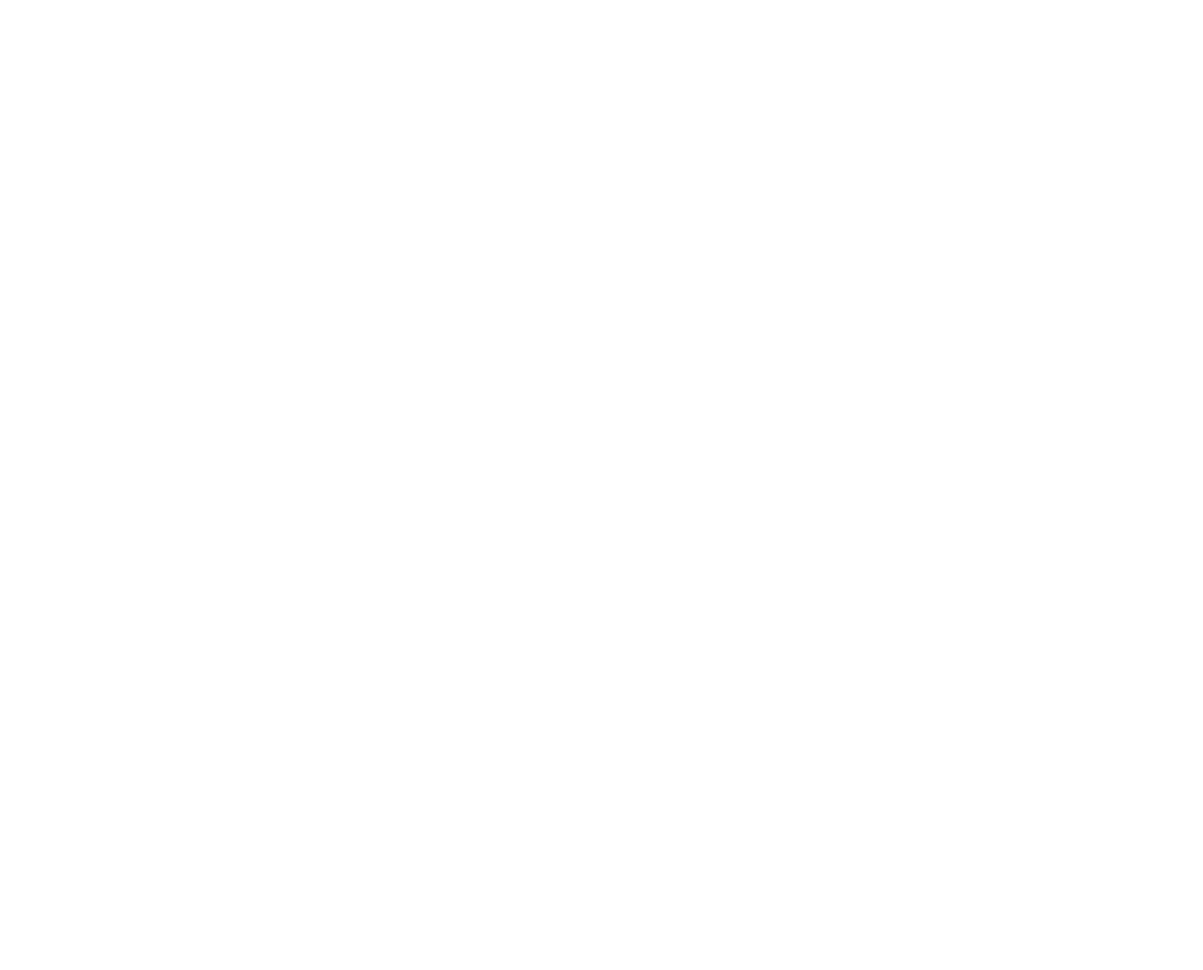
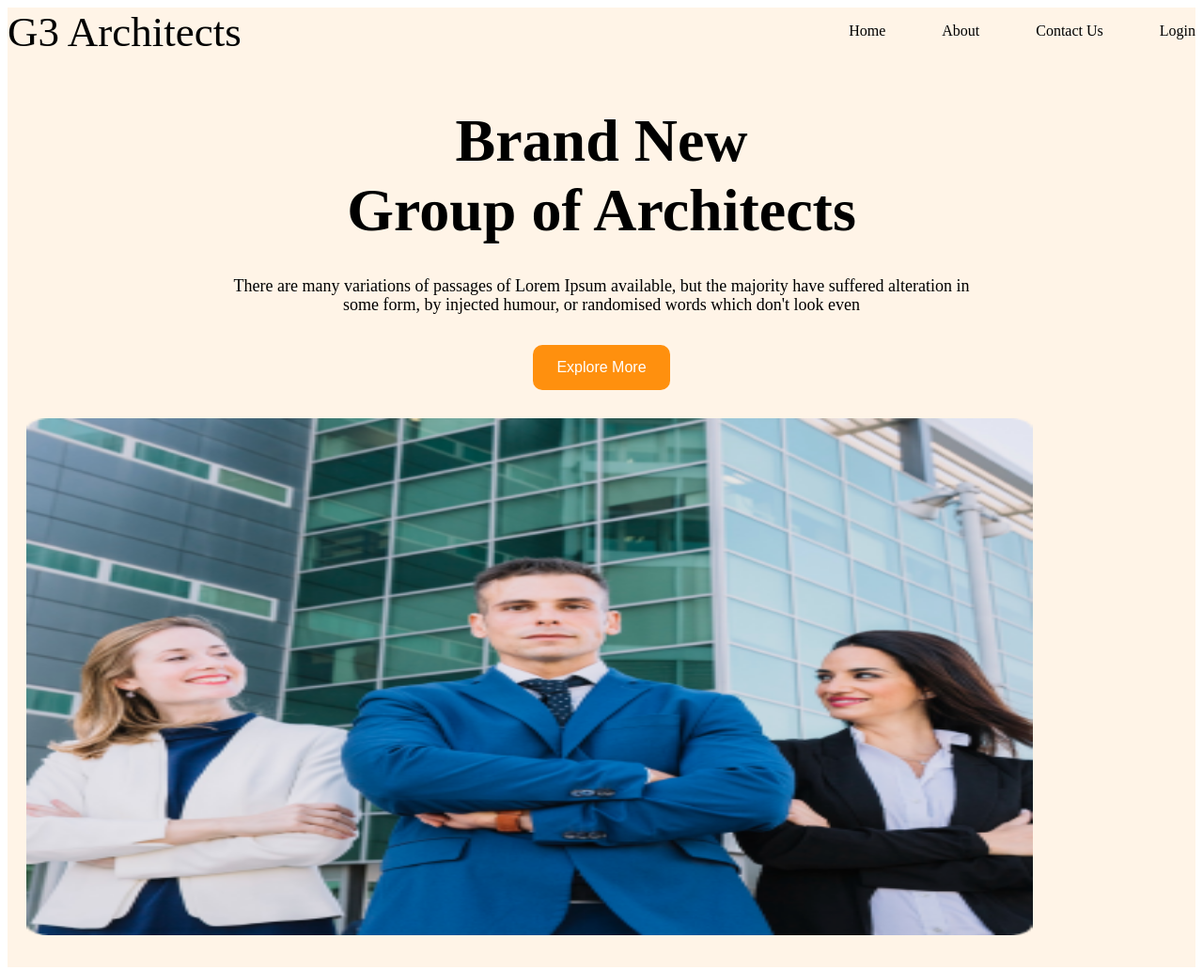
Before and after one commit to Morshed7/g3-assignment-2, a plain HTML site: page index.html in a window 1280 px wide. Shown: the whole page at 94% size. Before the commit the page ends 800 px from the top, so only its background shows below. Drawn offline with Linux system fonts and the light colour scheme.

Commit message:
added bane

```diff
--- a/index.html
+++ b/index.html
@@ -4,10 +4,37 @@
     <meta charset="UTF-8">
     <meta http-equiv="X-UA-Compatible" content="IE=edge">
     <meta name="viewport" content="width=device-width, initial-scale=1.0">
-    <title>Document</title>
+    <title>Assaignment2</title>
     <link rel="stylesheet" href="style.css">
 </head>
 <body>
+   <!----------Header Section------------->
+   <section class="background">
+    <div class="container">
+        <div class="header">
+            <div class="logo">G3 Architects</div>
+            <div class="nav">
+                <ul>
+                    <li>Home</li>
+                    <li>About</li>
+                    <li>Contact Us</li>
+                    <li>Login</li>
+                </ul>
+
+            </div>
+        </div>
+    </div>
+    <!-- Brand New -->
+    <div class="brand_new">
+        <h1 class="brand_new_heading">Brand New <br> Group of Architects</h1>
+        <p class="brand_new_description">There are many variations of passages of Lorem Ipsum available, but the majority have suffered alteration in <br> some form, by injected humour, or randomised words which don't look even</p>
+        <button class="btn_primari">Explore More</button>
+    </div>
+    <div class="brand_new_image">
+        <img src="images/team2.png" alt="">
+    </div>
+   </section>
+
 
 </body>
 </html>
--- a/style.css
+++ b/style.css
@@ -0,0 +1,60 @@
+
+
+
+
+
+
+/*-----------Header Section------------- */
+
+.background{
+    background-color: #FFF4E7;
+
+
+}
+.header{
+    display: flex;
+    justify-content: space-between;
+}
+.logo{
+    font-size: 45px;
+}
+.nav{
+
+}
+.nav li{
+   list-style: none;
+   margin-left: 60px;
+}
+.nav ul{
+    display: flex;
+ }
+
+/*---------Brand New-------------*/
+
+ .brand_new{
+    text-align: center;
+ }
+ .brand_new_heading{
+    font-size: 64px;
+    margin-bottom: 10px;
+ }
+ .brand_new_description{
+    padding: 15px;
+    font-size: 18px;
+    line-height: 20px;
+ }
+.btn_primari{
+    background-color: #FF900E;
+    padding: 15px 25px;
+    color: white;
+    font-size: 16px;
+    border-radius: 10px;
+    border: none;
+}
+.brand_new_image img{
+    height: 550px;
+    width: 1071px;
+    margin: 30px 20px;
+
+
+}
```
